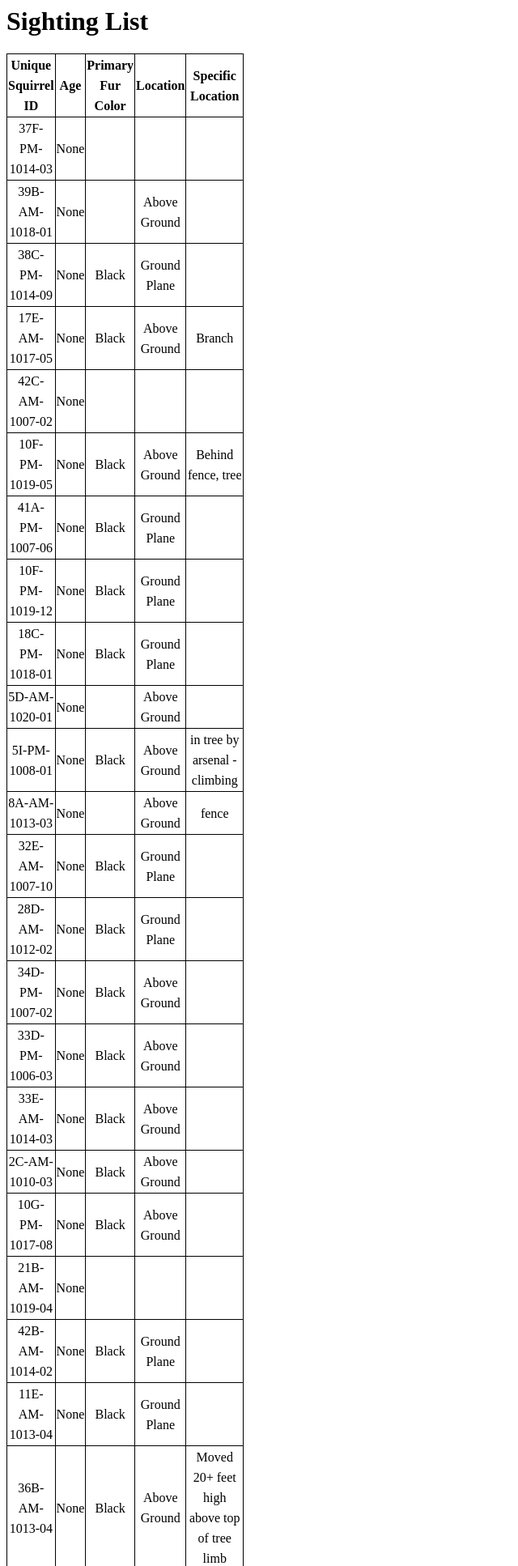
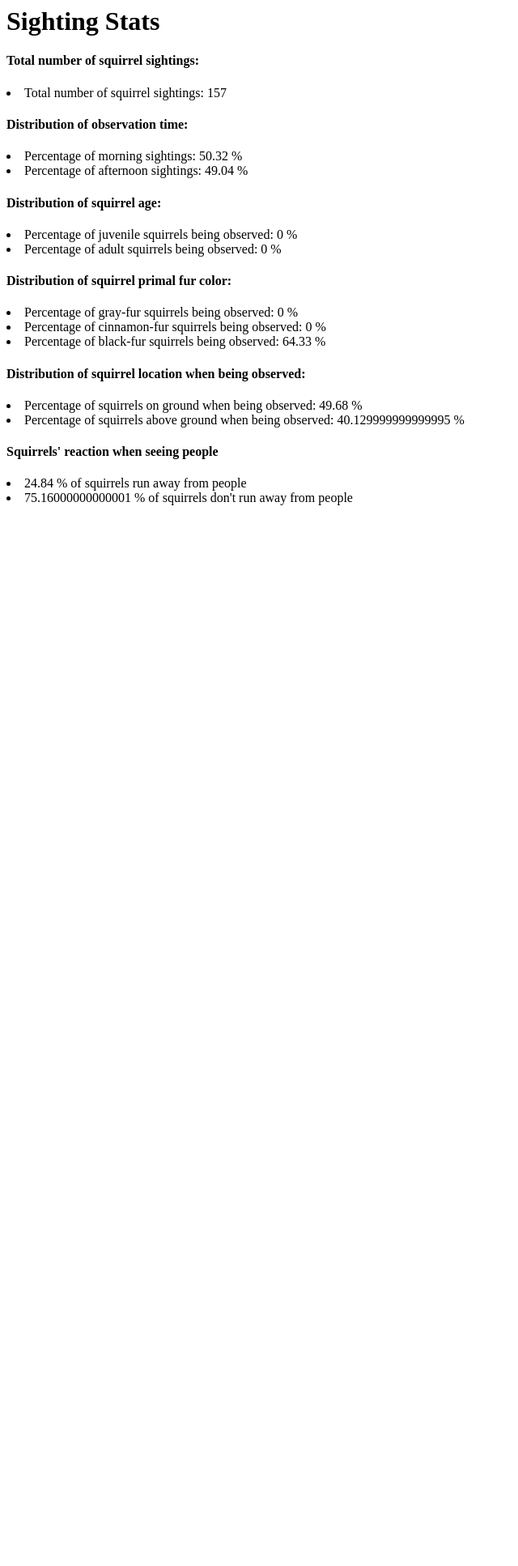
Before and after one commit to wensi-wang/SquirrelTracker, a Django app: page /sightings/stats/ in a window 1280 px wide. Shown: the top 1934 px of the page at 81% size, without its empty margins (0-640 px from the left). After the commit the page ends 624 px from the top, so only its background shows below. Run offline with Django 3.2, Linux system fonts and the light colour scheme; data comes from the database, SQL or seed files in the repository; both versions use the stored data as it was after the commit.

Commit message:
modify views.py and html files

```diff
--- a/project/project/urls.py
+++ b/project/project/urls.py
@@ -20,9 +20,9 @@ from squirreldata.views import sighting_list_view,sighting_update_view,sighting_
 urlpatterns = [
     path('maps/',maps),
     path('sightings/',sighting_list_view),
-    path('sightings/<slug:id>',sighting_update_view,name='sighting-detail'),
+    path('sightings/<str:id>',sighting_update_view,name='sighting-detail'),
     path('sightings/add/',sighting_create_view),
-    path('sightings/<slug:id>/delete/',sighting_delete_view,name='sighting-detail'),
+    path('sightings/<str:id>/delete',sighting_delete_view,name='sighting-detail'),
     path('sightings/stats/',sighting_stats_view),
     path('admin/', admin.site.urls),
 ]
--- a/project/squirreldata/models.py
+++ b/project/squirreldata/models.py
@@ -21,8 +21,8 @@ class sighting(models.Model):
         unique=True,
     )
 
-    AM = 'am'
-    PM = 'pm'
+    AM = 'Am'
+    PM = 'Pm'
 
     SHITF_CHOICES = (
         (AM, 'AM'),
@@ -39,8 +39,8 @@ class sighting(models.Model):
         help_text='(Concatenation of the sighting session month, day and year. E.g. 10142018)',
     )
 
-    JUVENILE = 'juvenile'
-    ADULT = 'adult'
+    JUVENILE = 'Juvenile'
+    ADULT = 'Adult'
 
     AGE_CHOICES = (
         (JUVENILE, 'Juvenile'),
@@ -54,9 +54,9 @@ class sighting(models.Model):
         blank=True,
     )
 
-    GRAY = 'gray'
-    CINNAMON = 'cinnamon'
-    BLACK = 'black'
+    GRAY = 'Gray'
+    CINNAMON = 'Cinnamon'
+    BLACK = 'Black'
 
     PRIMARY_FUR_COLOR_CHOICES = (
         (GRAY, 'Gray'),
@@ -71,8 +71,8 @@ class sighting(models.Model):
         blank=True,
     )
 
-    GROUND_PLANE = 'ground plane'
-    ABOVE_GROUND = 'above ground'
+    GROUND_PLANE = 'Ground plane'
+    ABOVE_GROUND = 'Above ground'
 
     LOCATION_CHOICES = (
         (GROUND_PLANE, 'Ground Plane'),
--- a/project/squirreldata/templates/squirreldata/sighting_create.html
+++ b/project/squirreldata/templates/squirreldata/sighting_create.html
@@ -1,5 +1,5 @@
 {% block content %}
-<form action='.' method='POST'>
+<form action='' method='POST'>
 	{% csrf_token %}
 	{{ form.as_p }}
 	<input type='submit' value='Save' />
--- a/project/squirreldata/templates/squirreldata/sighting_stats.html
+++ b/project/squirreldata/templates/squirreldata/sighting_stats.html
@@ -1,30 +1,104 @@
-<h1>Sighting List</h1>
+<h1>Sighting Stats</h1>
 
 {% block content %}
 <form action='' method='GET'>
 
-<style>
-table,table tr th, table tr td { border:1px solid black; }
-table { width: 200px; min-height: 25px; line-height: 25px; text-align: center; border-collapse: collapse;}
-</style>
+<h4>Total number of squirrel sightings:</h4>
+<li>Total number of squirrel sightings: {{ obj|length }}</li>
 
-<table>
-<tr>
-        <th>Unique Squirrel ID</th>
-        <th>Age</th>
-        <th>Primary Fur Color</th>
-        <th>Location</th>
-        <th>Specific Location</th>
-</tr>
-{% for instance in object_list %}
-<tr>
-        <td>{{ instance.unique_squirrel_id }}</td>
-        <td>{{ instance.age }}</td>
-        <td>{{ instance.primary_fur_color }}</td>
-        <td>{{ instance.location }}</td>
-        <td>{{ instance.specific_location }}</td>
-</tr>
-{% endfor %}
-</table>
+
+<h4>Distribution of observation time:</h4>
+<li>Percentage of morning sightings:
+<script>
+var am = {{ am|length }};
+var obj = {{ obj|length }};
+document.write((am / obj).toFixed(4)*100);
+</script>
+%</li>
+
+<li>Percentage of afternoon sightings:
+<script>
+var pm = {{ pm|length }};
+var obj = {{ obj|length }};
+document.write((pm / obj).toFixed(4)*100);
+</script>
+%</li>
+
+<h4>Distribution of squirrel age:</h4>
+<li>Percentage of juvenile squirrels being observed:
+<script>
+var juvenile = {{ juvenile|length }};
+var obj = {{ obj|length }};
+document.write((juvenile / obj).toFixed(4)*100);
+</script>
+%</li>
+
+<li>Percentage of adult squirrels being observed:
+<script>
+var adult = {{ adult|length }};
+var obj = {{ obj|length }};
+document.write((adult / obj).toFixed(4)*100);
+</script>
+%</li>
+
+<h4>Distribution of squirrel primal fur color:</h4>
+<li>Percentage of gray-fur squirrels being observed:
+<script>
+var gray = {{ gray|length }};
+var obj = {{ obj|length }};
+document.write((gray / obj).toFixed(4)*100);
+</script>
+%</li>
+
+<li>Percentage of cinnamon-fur squirrels being observed:
+<script>
+var cinnamon = {{ cinnamon|length }};
+var obj = {{ obj|length }};
+document.write((cinnamon / obj).toFixed(4)*100);
+</script>
+%</li>
+
+<li>Percentage of black-fur squirrels being observed:
+<script>
+var black = {{ black|length }};
+var obj = {{ obj|length }};
+document.write((black / obj).toFixed(4)*100);
+</script>
+%</li>
+
+<h4>Distribution of squirrel location when being observed:</h4>
+<li>Percentage of squirrels on ground when being observed:
+<script>
+var ground_plane = {{ ground_plane|length }};
+var obj = {{ obj|length }};
+document.write((ground_plane / obj).toFixed(4)*100);
+</script>
+%</li>
+
+<li>Percentage of squirrels above ground when being observed:
+<script>
+var above_ground = {{ above_ground|length }};
+var obj = {{ obj|length }};
+document.write((above_ground / obj).toFixed(4)*100);
+</script>
+%</li>
+
+<h4>Squirrels' reaction when seeing people</h4>
+<li>
+<script>
+var tru = {{ tru|length }};
+var obj = {{ obj|length }};
+document.write((tru / obj).toFixed(4)*100);
+</script>
+% of squirrels run away from people</li>
+
+<li>
+<script>
+var fal = {{ fal|length }};
+var obj = {{ obj|length }};
+document.write((fal / obj).toFixed(4)*100);
+</script>
+% of squirrels don't run away from people</li>
+
 </form>
 {% endblock %}
--- a/project/squirreldata/templates/squirreldata/sighting_update.html
+++ b/project/squirreldata/templates/squirreldata/sighting_update.html
@@ -17,6 +17,9 @@
 {{ form.as_p }}
 <input type="submit" value="Save Change"/>
 </form>
-
+<form action="/sightings/{{ form.instance.unique_squirrel_id}}/delete" method="POST">
+	{% csrf_token %}
+        <input type='submit' value='Delete' />
+</form>
 
 {% endblock %}
--- a/project/squirreldata/views.py
+++ b/project/squirreldata/views.py
@@ -1,8 +1,10 @@
 from django.shortcuts import render, get_object_or_404, redirect
+from django.http import HttpResponseRedirect
 from django.http import HttpResponse
 from django.contrib import messages
 from .models import sighting
 from .forms import SquirrelForm
+from django.db.models import Count
 
 
 def sighting_list_view(request):
@@ -49,18 +51,41 @@ def sighting_create_view(request):
 
 def sighting_delete_view(request, id):
     obj = get_object_or_404(sighting,unique_squirrel_id=id)
-    obj.delete()
-    messages.success(request, 'You successfully deleted the squirrel sighting data')
-    return redirect('./')
+    if request.method =='POST':
+        obj.delete()
+        return redirect("../")
     context = {
         'obj': obj
     }
-    return render(request, 'squirreldata/sighting_delete.html',context)
+    return render(request, 'squirreldata/sighting_update.html',context)
 
 def sighting_stats_view(request):
-    queryset = sighting.objects.all()
+    obj = sighting.objects.all()
+    location = sighting.objects.values_list('location',flat=True)
+    am = sighting.objects.filter(shift='AM').values_list('shift',flat=True)
+    pm = sighting.objects.filter(shift='PM').values_list('shift',flat=True)
+    juvenile = sighting.objects.filter(age='Juvenile').values_list('age',flat=True)
+    adult = sighting.objects.filter(age='Adult').values_list('age',flat=True)
+    gray = sighting.objects.filter(primary_fur_color='Gray').values_list('primary_fur_color',flat=True)
+    cinnamon = sighting.objects.filter(primary_fur_color='Cinnamon').values_list('primary_fur_color',flat=True)
+    black = sighting.objects.filter(primary_fur_color='Black').values_list('primary_fur_color',flat=True)
+    ground_plane = sighting.objects.filter(location='Ground Plane').values_list('location',flat=True)
+    above_ground = sighting.objects.filter(location='Above Ground').values_list('location',flat=True)
+    tru = sighting.objects.filter(runs_from=True).values_list('runs_from',flat=True)
+    fal = sighting.objects.filter(runs_from=False).values_list('runs_from',flat=True)
     context = {
-        'object_list': queryset
+        'am':am,
+        'pm':pm,
+        'juvenile':juvenile,
+        'adult':adult,
+        'gray':gray,
+        'cinnamon':cinnamon,
+        'black':black,
+        'ground_plane':ground_plane,
+        'above_ground':above_ground,
+        'tru':tru,
+        'fal':fal,
+        'obj':obj,
         }
     return render(request, 'squirreldata/sighting_stats.html', context)
 
```
Also changed, not shown: project/squirreldata/templates/squirreldata/sighting_delete.html (deleted, +0 -9 lines), project/db.sqlite3, project/squirreldata/migrations/0004_auto_20191202_1931.py (added).
